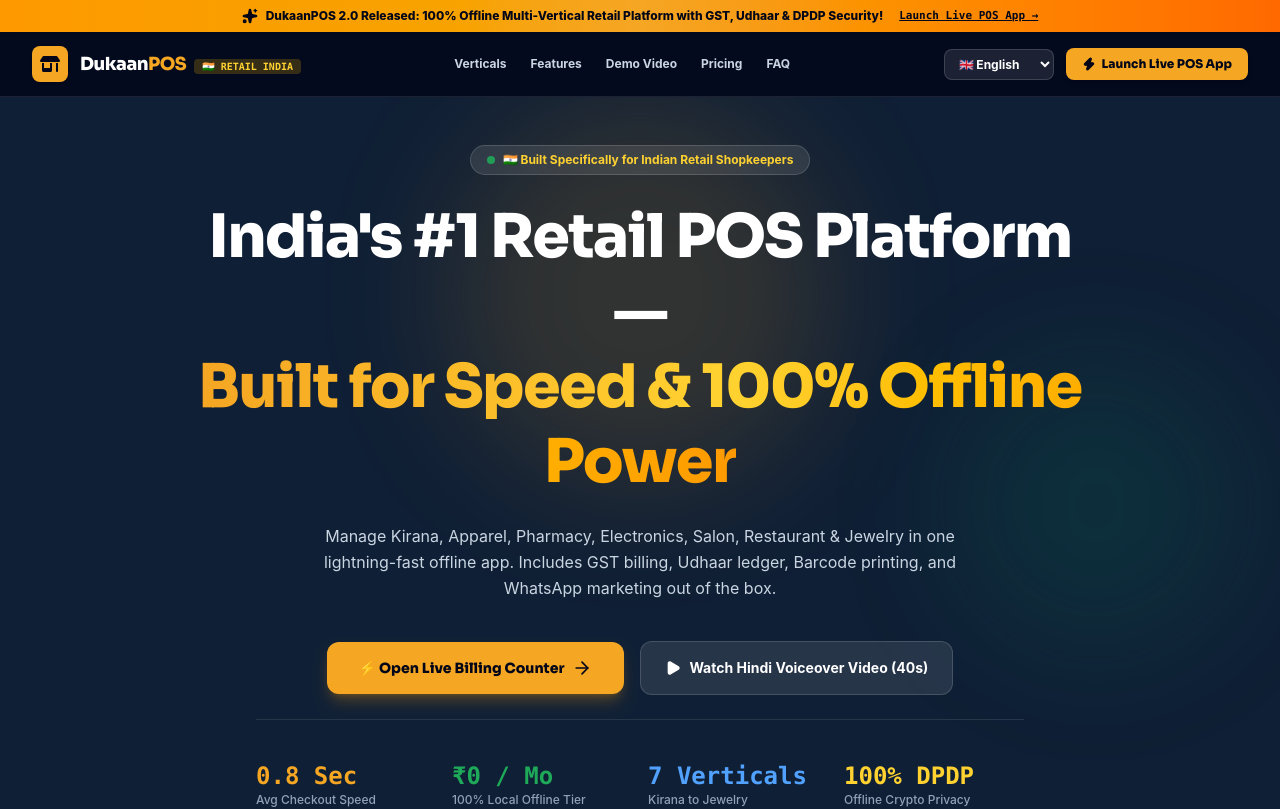
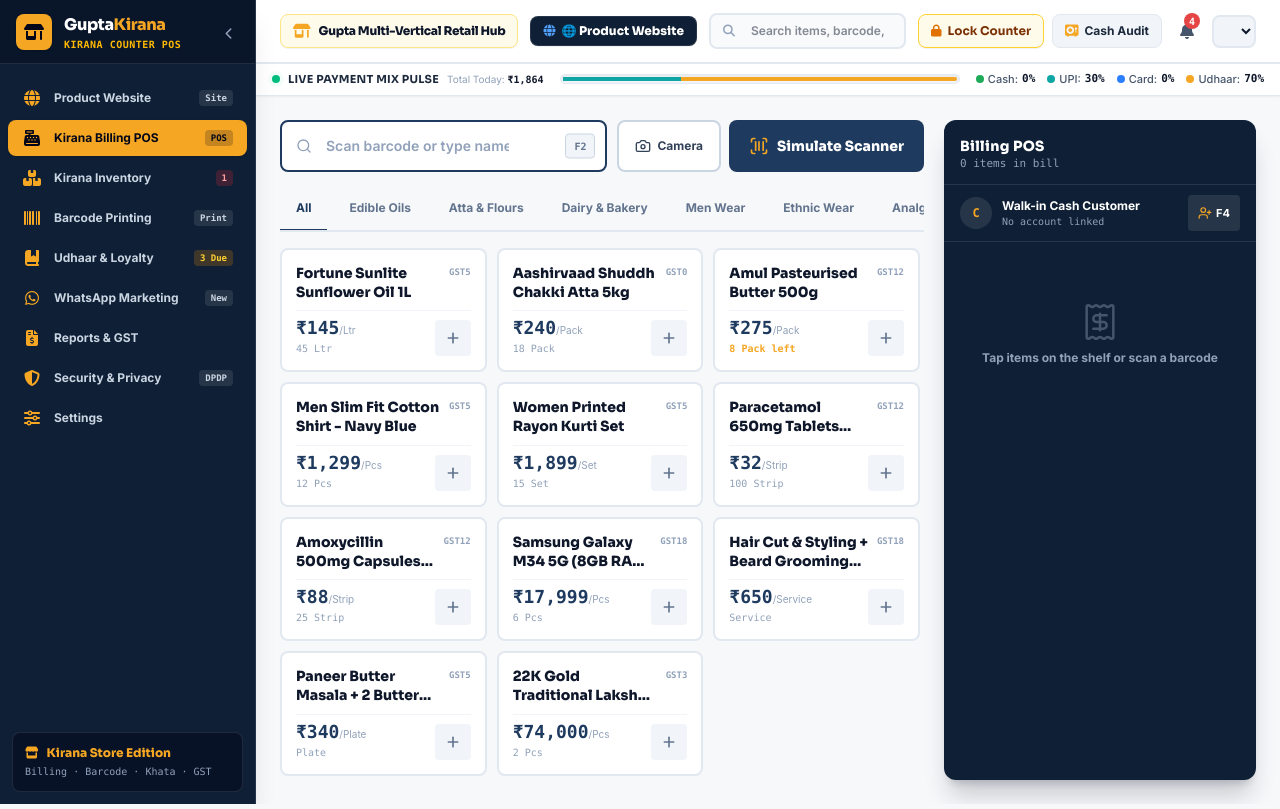
Before and after one commit to Harit-mi/Retail, a React (Vite) app: page / in a window 1280 px wide. Shown: the top 809 px of the page. Built offline with nearby package versions, Linux system fonts and the light colour scheme.

Commit message:
fix(app): ensure Vercel deployment remains strictly the dedicated POS webapp

```diff
--- a/src/App.jsx
+++ b/src/App.jsx
@@ -62,10 +62,6 @@
         </div>
       </div>
     );
-  }
-
-  if (activeTab === "landing") {
-    return <ProductLandingPage />;
   }
 
   return (
--- a/src/context/StoreContext.jsx
+++ b/src/context/StoreContext.jsx
@@ -99,7 +99,7 @@
   const [stockWarningToast, setStockWarningToast] = useState(null);
 
   // App Navigation & UI States
-  const [activeTab, setActiveTab] = useState("landing"); // Default Product Landing Page Website
+  const [activeTab, setActiveTab] = useState("pos"); // Default Kirana Counter POS Billing
   const [printableBill, setPrintableBill] = useState(null);
   const [printFormat, setPrintFormat] = useState("thermal");
 
```
